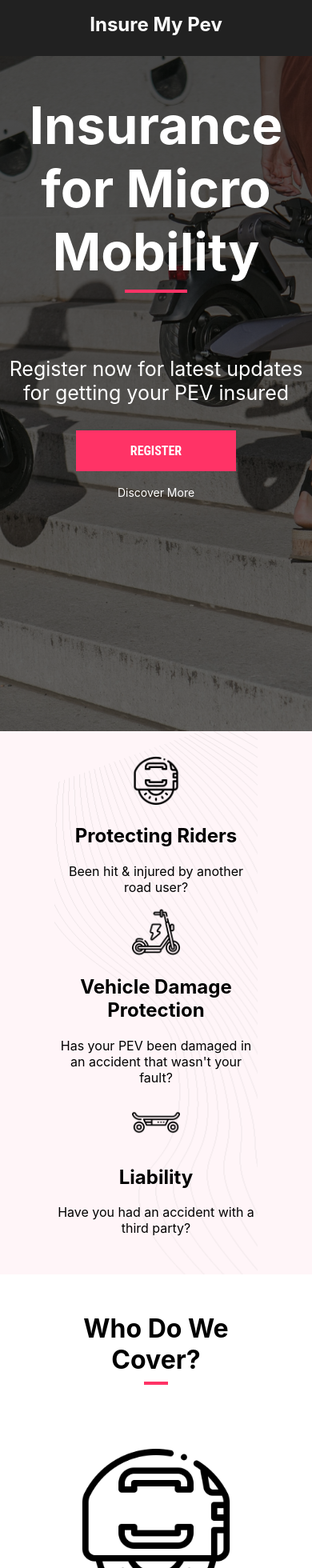
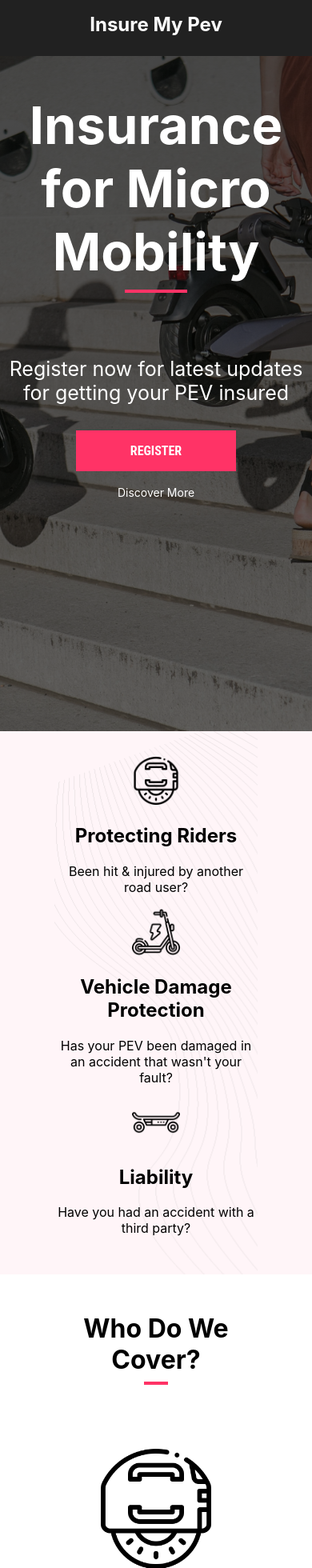
Before and after one commit to maxcramer/imp, a React (Create React App) app: page / in a window 390 px wide. Shown: the top 1960 px of the page at 80% size. Built offline with nearby package versions, Linux system fonts and the light colour scheme.

Commit message:
adding tablet breakpoknt in who

```diff
--- a/src/components/Who/who.css
+++ b/src/components/Who/who.css
@@ -25,6 +25,12 @@
   height: 200px;
 }
 
+@media only screen and (max-width: 1020px) {
+  .who_icon {
+    height: 150px;
+  }
+}
+
 @media only screen and (max-width: 600px) {
   .who_items {
     flex-direction: column;
```
